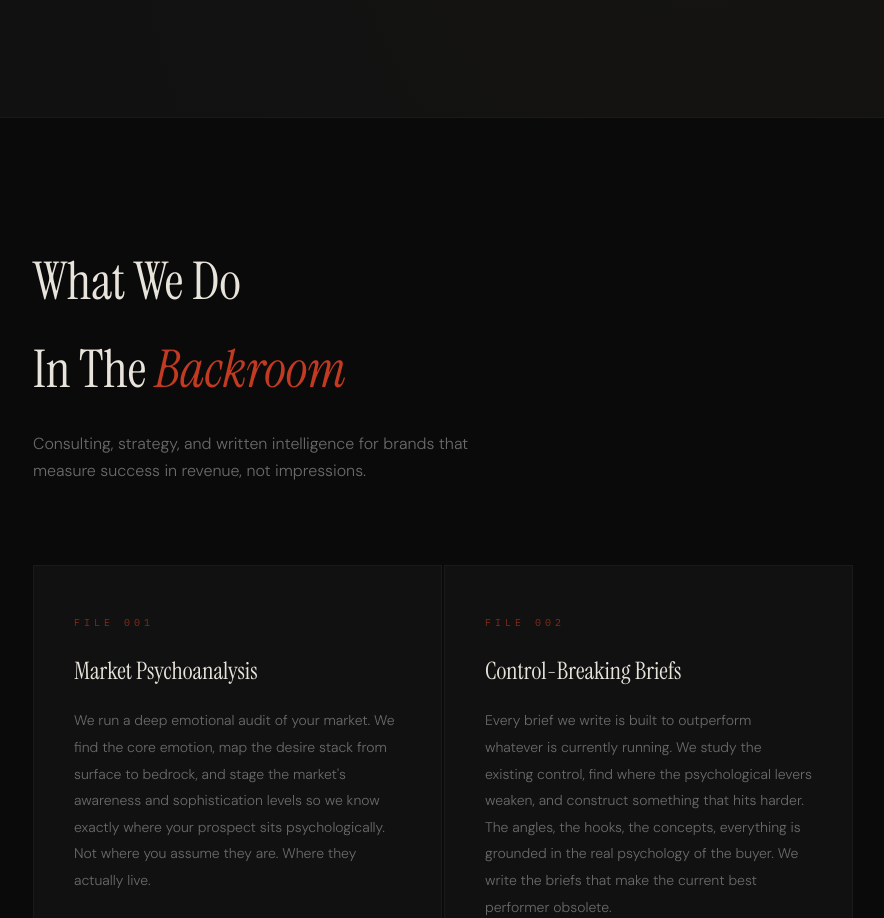
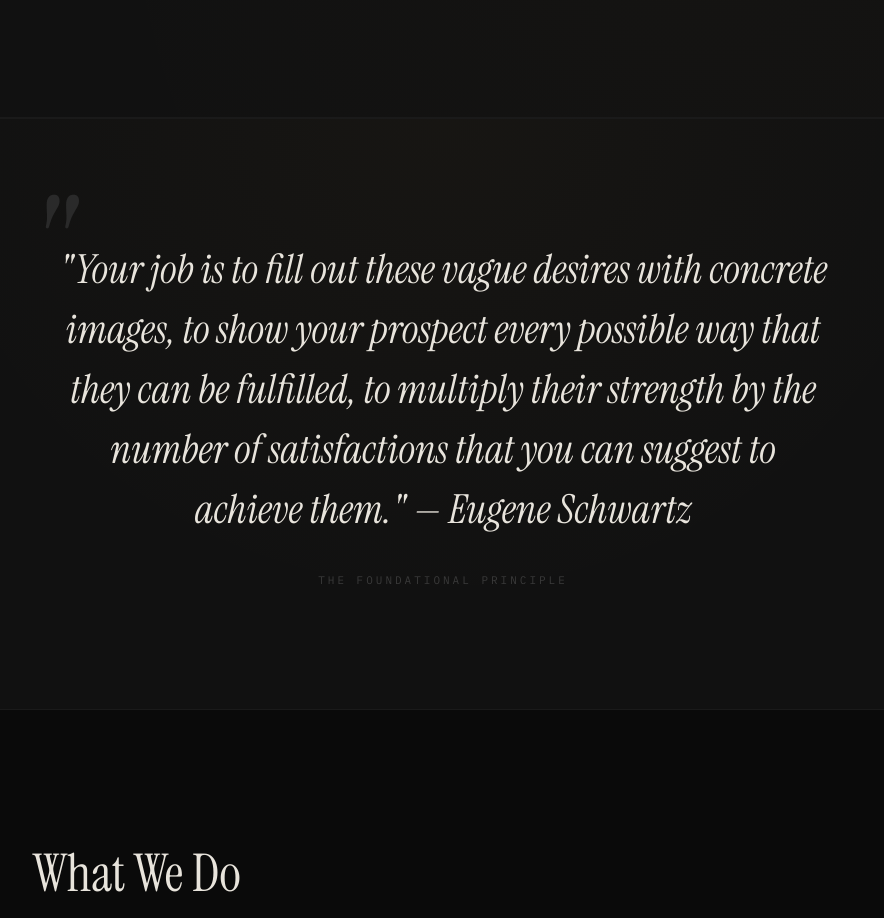
Before and after one commit to ibj22/backroom-publishing, a plain HTML site: page index.html in a window 1280 px wide. Shown: the part 4719-5637 px from the top of the page, without its empty margins (197-1081 px from the left). Drawn offline with nearby package versions, Linux system fonts and the light colour scheme.

Commit message:
Update index.html

```diff
--- a/index.html
+++ b/index.html
@@ -824,6 +824,19 @@
   </div>
 </section>
 
+  <!-- MANIFESTO -->
+<section class="manifesto">
+  <div class="container">
+    <div class="reveal">
+      <blockquote class="manifesto-quote">
+        "Your job is to fill out these vague desires with concrete images, to show your prospect every possible way that they can be fulfilled, to multiply their strength by the number of satisfactions that you can suggest to achieve them."
+— Eugene Schwartz
+      </blockquote>
+      <p class="manifesto-attr">The foundational principle</p>
+    </div>
+  </div>
+</section>
+
 <!-- DOSSIER -->
 <section class="dossier-section">
   <div class="container">
```
